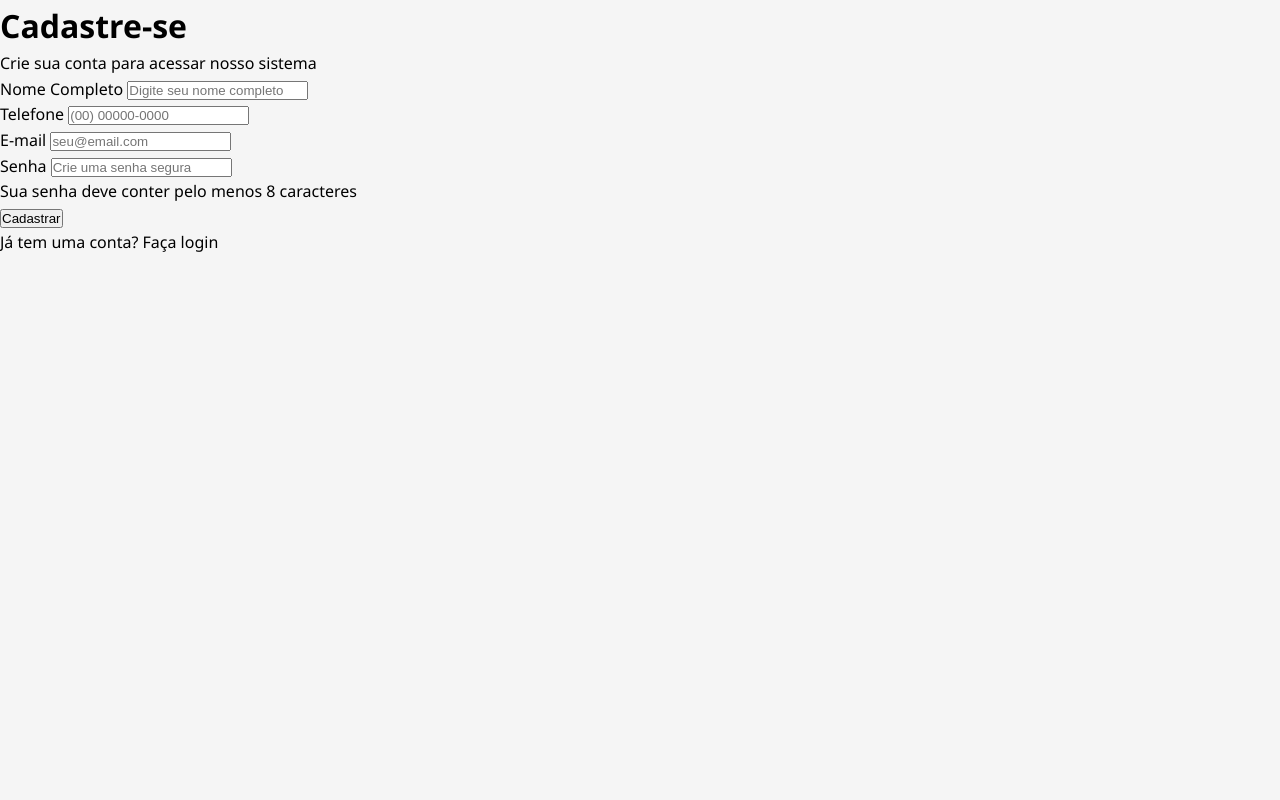
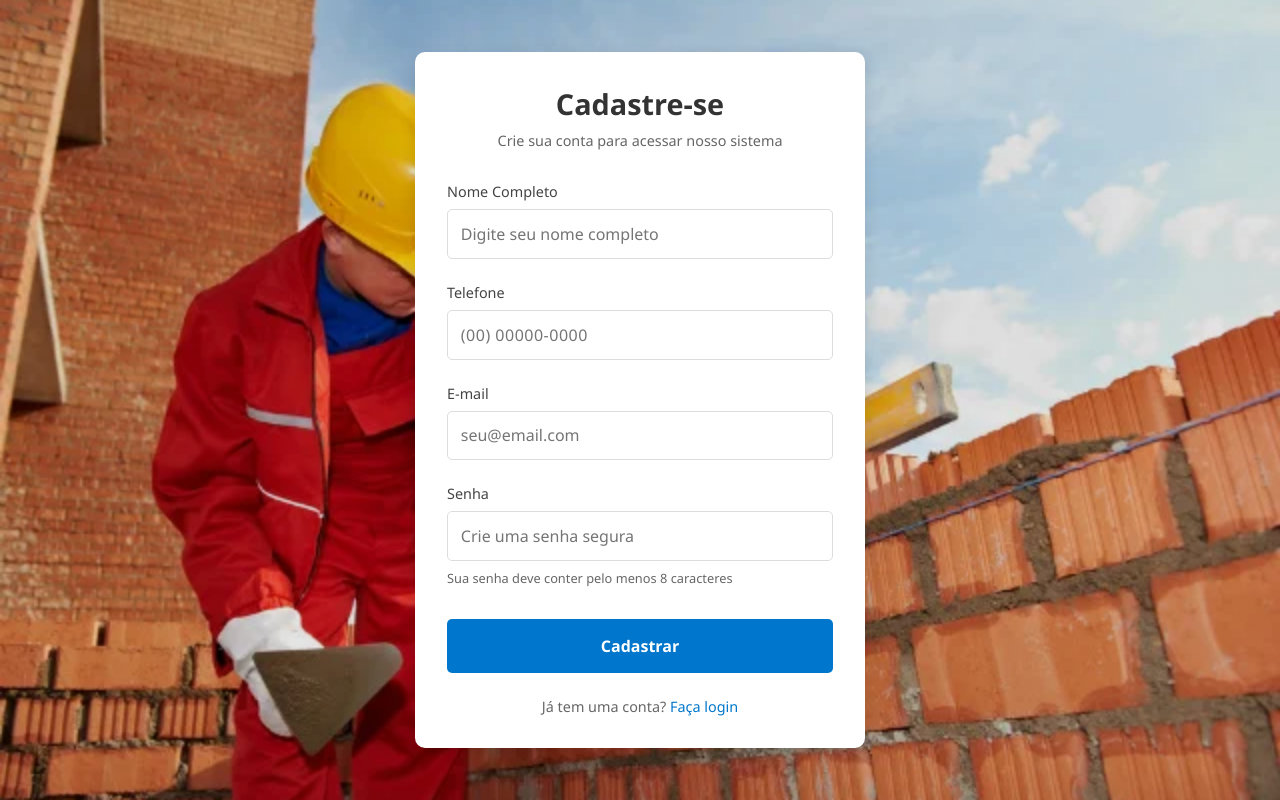
Before and after one commit to leodair/e-commerce-ofc, a PHP site: page /login.php in a window 1280 px wide. Run offline with PHP 8.4, Linux system fonts and the light colour scheme.

Commit message:
Add files via upload

```diff
--- a/ecommerce/admin.css
+++ b/ecommerce/admin.css
@@ -56,7 +56,7 @@ input[type="password"] {
 }
 
 input[type="submit"] {
-    background-color: #4CAF50;
+    background-color: #0077cc;
     color: white;
     padding: 12px;
     border: none;
@@ -68,7 +68,7 @@ input[type="submit"] {
 }
 
 input[type="submit"]:hover {
-    background-color: #3e8e41;
+    background-color: #0077cc;
 }
 
 p {
--- /dev/null
+++ b/ecommerce/login.css
@@ -0,0 +1,129 @@
+/* Reset básico e estilos gerais */
+* {
+    margin: 0;
+    padding: 0;
+    box-sizing: border-box;
+    font-family: 'Segoe UI', Tahoma, Geneva, Verdana, sans-serif;
+}
+
+body {
+    background-color: #f5f5f5;
+    display: flex;
+    justify-content: center;
+    align-items: center;
+    min-height: 100vh;
+    background-image: linear-gradient(rgba(0, 0, 0, 0.1), rgba(0, 0, 0, 0.1)),
+                      url('assets/curso.webp');
+    background-size: cover;
+    background-position: center;
+}
+
+.login-container {
+    background-color: white;
+    border-radius: 10px;
+    box-shadow: 0 5px 15px rgba(0, 0, 0, 0.1);
+    width: 100%;
+    max-width: 450px;
+    padding: 2rem;
+    margin: 1rem;
+}
+
+.login-header {
+    text-align: center;
+    margin-bottom: 2rem;
+}
+
+.login-header h1 {
+    color: #333;
+    font-size: 1.8rem;
+    margin-bottom: 0.5rem;
+}
+
+.login-header p {
+    color: #666;
+    font-size: 0.9rem;
+}
+
+.login-form .form-group {
+    margin-bottom: 1.5rem;
+}
+
+.login-form label {
+    display: block;
+    margin-bottom: 0.5rem;
+    color: #444;
+    font-weight: 500;
+    font-size: 0.9rem;
+}
+
+.login-form input {
+    width: 100%;
+    padding: 0.8rem;
+    border: 1px solid #ddd;
+    border-radius: 5px;
+    font-size: 1rem;
+    transition: border-color 0.3s;
+}
+
+.login-form input:focus {
+    border-color: #0077cc;
+    outline: none;
+    box-shadow: 0 0 0 2px rgba(0, 119, 204, 0.1);
+}
+
+.password-requirements {
+    margin-top: 0.5rem;
+    font-size: 0.8rem;
+    color: #666;
+}
+
+.submit-btn {
+    width: 100%;
+    padding: 1rem;
+    background-color: #0077cc;
+    color: white;
+    border: none;
+    border-radius: 5px;
+    font-size: 1rem;
+    font-weight: 600;
+    cursor: pointer;
+    transition: background-color 0.3s;
+    margin-top: 0.5rem;
+}
+
+.submit-btn:hover {
+    background-color: #0066b3;
+}
+
+.login-footer {
+    text-align: center;
+    margin-top: 1.5rem;
+    font-size: 0.9rem;
+    color: #666;
+}
+
+.login-footer a {
+    color: #0077cc;
+    text-decoration: none;
+    font-weight: 500;
+}
+
+.login-footer a:hover {
+    text-decoration: underline;
+}
+
+/* Estilo para o campo de telefone */
+input[type="tel"] {
+    letter-spacing: 0.5px;
+}
+
+/* Responsividade */
+@media (max-width: 480px) {
+    .login-container {
+        padding: 1.5rem;
+    }
+
+    .login-header h1 {
+        font-size: 1.5rem;
+    }
+}
--- a/ecommerce/login.php
+++ b/ecommerce/login.php
@@ -1,7 +1,7 @@
 <!DOCTYPE html>
 <html lang="pt-BR">
 <head>
-    <link rel="stylesheet" href="loja.css">
+    <link rel="stylesheet" href="login.css">
     <meta charset="UTF-8">
     <meta name="viewport" content="width=device-width, initial-scale=1.0">
     <title>Cadastro - Loja de Materiais</title>
--- a/ecommerce/loja.css
+++ b/ecommerce/loja.css
@@ -1,8 +1,8 @@
 /* Estilos gerais otimizados e visualmente mais modernos */
 :root {
   --primary-color: #ff0000;
-  --secondary-color: #f39c12;
-  --secondary-dark: #d35400;
+  --secondary-color: #ff0000;
+  --secondary-dark: #000000;
   --dark-color: #000000;
   --light-color: #ecf0f1;
   --white: #ffffff;
```
